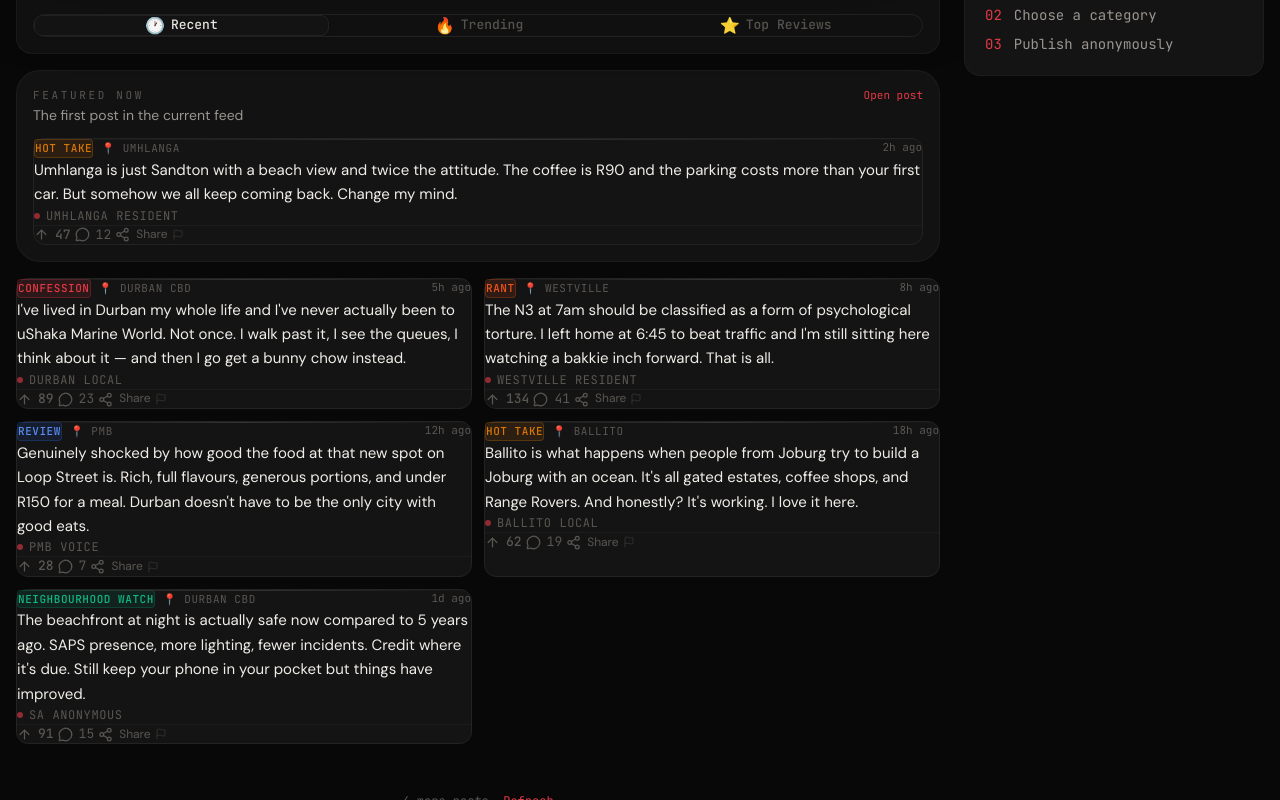
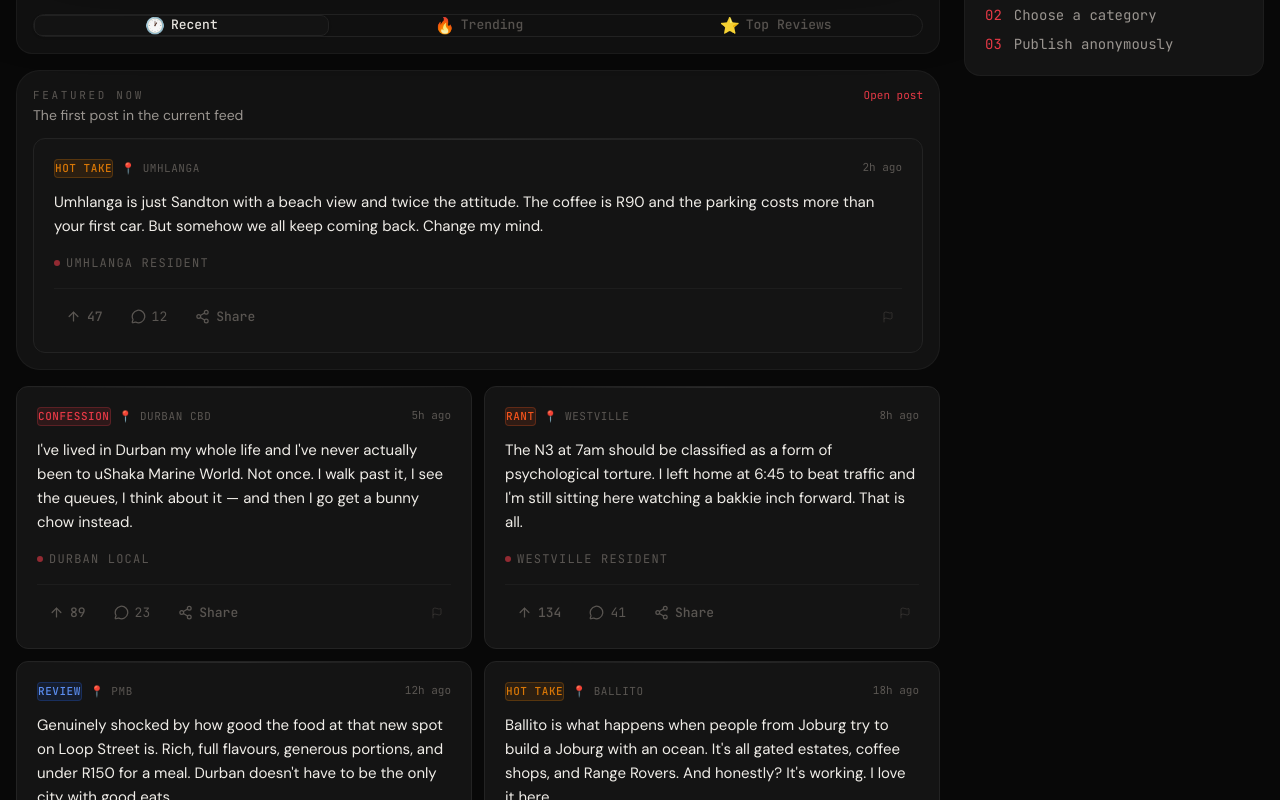
Before and after one commit to vysanchellan/onlysa, a Next.js app: page / in a window 1280 px wide. Shown: the part 640-1440 px from the top of the page. Built offline with nearby package versions, Linux system fonts and the light colour scheme.

Commit message:
Update post-card.tsx

```diff
--- a/components/ui/post-card.tsx
+++ b/components/ui/post-card.tsx
@@ -6,7 +6,16 @@ import { MessageCircle, ArrowUp, Share2, Flag } from "lucide-react";
 import { Post } from "@/types";
 import { CategoryBadge, AreaTag } from "./badge";
 import { timeAgo, getSessionToken, truncate } from "@/lib/utils";
-import { cn } from "@/lib/utils";
+
+const C = {
+  bgCard:    "#141414",
+  bgElev:    "#1C1C1C",
+  border:    "#232323",
+  text:      "#F0EDE8",
+  textMuted: "#5A5652",
+  red:       "#E63946",
+  green:     "#25D366",
+};
 
 interface PostCardProps {
   post: Post;
@@ -15,23 +24,17 @@ interface PostCardProps {
 }
 
 export function PostCard({ post, className, showFull = false }: PostCardProps) {
-  const [upvotes, setUpvotes] = useState(post.upvotes);
-  const [upvoted, setUpvoted] = useState(false);
+  const [upvotes, setUpvotes]   = useState(post.upvotes);
+  const [upvoted, setUpvoted]   = useState(false);
   const [isUpvoting, setIsUpvoting] = useState(false);
 
-  const handleUpvote = useCallback(
-    async (e: React.MouseEvent) => {
-      e.preventDefault();
-      e.stopPropagation();
+  const handleUpvote = useCallback(async (e: React.MouseEvent) => {
+    e.preventDefault(); e.stopPropagation();
     if (isUpvoting) return;
-
     setIsUpvoting(true);
     const session = getSessionToken();
-
-      // Optimistic update
-      setUpvoted((prev) => !prev);
-      setUpvotes((prev) => (upvoted ? prev - 1 : prev + 1));
-
+    setUpvoted(p => !p);
+    setUpvotes(p => upvoted ? p - 1 : p + 1);
     try {
       const res = await fetch(`/api/posts/${post.id}/upvote`, {
         method: "POST",
@@ -44,119 +47,147 @@ export function PostCard({ post, className, showFull = false }: PostCardProps) {
         setUpvoted(data.upvoted);
       }
     } catch {
-        // Revert on failure
-        setUpvoted((prev) => !prev);
-        setUpvotes((prev) => (upvoted ? prev + 1 : prev - 1));
+      setUpvoted(p => !p);
+      setUpvotes(p => upvoted ? p + 1 : p - 1);
     } finally {
       setIsUpvoting(false);
     }
-    },
-    [post.id, upvoted, isUpvoting]
-  );
+  }, [post.id, upvoted, isUpvoting]);
 
-  const handleShare = useCallback(
-    (e: React.MouseEvent) => {
-      e.preventDefault();
-      e.stopPropagation();
-      const url = `${window.location.origin}/post/${post.id}`;
+  const handleShare = useCallback((e: React.MouseEvent) => {
+    e.preventDefault(); e.stopPropagation();
+    const url  = `${window.location.origin}/post/${post.id}`;
     const text = `Check this on OnlySA: ${url}`;
     window.open(`https://wa.me/?text=${encodeURIComponent(text)}`, "_blank");
-    },
-    [post.id]
-  );
+  }, [post.id]);
 
   const content = showFull ? post.content : truncate(post.content, 220);
 
   return (
     <article
-      className={cn(
-        "group relative bg-bg-card border border-border rounded-xl p-5 card-hover cursor-pointer",
-        "hover:border-[#2a2a2a]",
-        className
-      )}
+      className={`post-card-hover ${className ?? ""}`}
+      style={{
+        position: "relative",
+        backgroundColor: C.bgCard,
+        border: `1px solid ${C.border}`,
+        borderRadius: "12px",
+        padding: "20px",
+        cursor: "pointer",
+        transition: "all 0.22s cubic-bezier(0.4,0,0.2,1)",
+      }}
     >
-      {/* Top gradient accent line */}
-      <div className="absolute top-0 left-0 right-0 h-px rounded-t-xl bg-gradient-to-r from-transparent via-[#333] to-transparent" />
+      {/* Top accent line */}
+      <div style={{
+        position: "absolute", top: 0, left: 0, right: 0, height: "1px",
+        borderRadius: "12px 12px 0 0",
+        background: "linear-gradient(to right, transparent, #2a2a2a, transparent)",
+      }} />
 
       {/* Header */}
-      <div className="flex items-start justify-between gap-3 mb-3">
-        <div className="flex flex-wrap items-center gap-2">
+      <div style={{ display: "flex", alignItems: "flex-start", justifyContent: "space-between", gap: "12px", marginBottom: "12px" }}>
+        <div style={{ display: "flex", flexWrap: "wrap", alignItems: "center", gap: "8px" }}>
           <CategoryBadge category={post.category} />
           <AreaTag area={post.area} />
         </div>
-        <span className="text-[11px] font-mono text-text-muted shrink-0">
+        <span style={{ fontSize: "11px", fontFamily: "var(--font-mono,monospace)", color: C.textMuted, flexShrink: 0 }}>
           {timeAgo(post.createdAt)}
         </span>
       </div>
 
       {/* Content */}
-      <p className="text-text-primary text-[15px] leading-relaxed mb-4 font-body">
+      <p style={{ color: C.text, fontSize: "15px", lineHeight: "1.6", marginBottom: "16px" }}>
         {content}
         {!showFull && post.content.length > 220 && (
-          <span className="text-text-muted ml-1 text-sm">read more</span>
+          <span style={{ color: C.textMuted, marginLeft: "4px", fontSize: "14px" }}>read more</span>
         )}
       </p>
 
       {/* Identity */}
-      <div className="flex items-center gap-1.5 mb-4">
-        <div className="w-1.5 h-1.5 rounded-full bg-accent-red/60" />
-        <span className="text-[12px] font-mono text-text-muted uppercase tracking-wider">
+      <div style={{ display: "flex", alignItems: "center", gap: "6px", marginBottom: "16px" }}>
+        <div style={{ width: "6px", height: "6px", borderRadius: "50%", backgroundColor: "rgba(230,57,70,0.6)" }} />
+        <span style={{ fontSize: "12px", fontFamily: "var(--font-mono,monospace)", color: C.textMuted, textTransform: "uppercase", letterSpacing: "0.1em" }}>
           {post.identity}
         </span>
       </div>
 
       {/* Actions */}
-      <div className="flex items-center gap-1 pt-3 border-t border-border/60">
-        {/* Upvote */}
-        <button
+      <div style={{ display: "flex", alignItems: "center", gap: "4px", paddingTop: "12px", borderTop: `1px solid rgba(35,35,35,0.6)` }}>
+        <ActionBtn
           onClick={handleUpvote}
-          className={cn(
-            "flex items-center gap-1.5 px-3 py-1.5 rounded-lg text-sm font-medium transition-all duration-200",
-            upvoted
-              ? "text-accent-red bg-accent-red/10"
-              : "text-text-muted hover:text-text-primary hover:bg-bg-elevated"
-          )}
-          aria-label="Upvote"
-        >
-          <ArrowUp
-            size={15}
-            className={cn(
-              "transition-transform",
-              upvoted && "scale-110"
-            )}
+          active={upvoted}
+          activeColor={C.red}
+          icon={<ArrowUp size={15} style={{ transform: upvoted ? "scale(1.1)" : "scale(1)", transition: "transform 0.15s" }} />}
+          label={String(upvotes)}
         />
-          <span className="font-mono text-[13px]">{upvotes}</span>
-        </button>
-
-        {/* Comments */}
         <Link
           href={`/post/${post.id}`}
-          onClick={(e) => e.stopPropagation()}
-          className="flex items-center gap-1.5 px-3 py-1.5 rounded-lg text-sm text-text-muted hover:text-text-primary hover:bg-bg-elevated transition-all"
+          onClick={e => e.stopPropagation()}
+          style={{ display: "flex", alignItems: "center", gap: "6px", padding: "6px 12px", borderRadius: "8px", color: C.textMuted, textDecoration: "none", fontSize: "13px", fontFamily: "var(--font-mono,monospace)", transition: "all 0.15s" }}
+          className="post-action-link"
         >
           <MessageCircle size={15} />
-          <span className="font-mono text-[13px]">{post.comments}</span>
+          {post.comments}
         </Link>
-
-        {/* Share */}
+        <ActionBtn
+          onClick={handleShare}
+          icon={<Share2 size={15} />}
+          label="Share"
+          hoverColor={C.green}
+          labelHide
+        />
         <button
-          onClick={handleShare}
-          className="flex items-center gap-1.5 px-3 py-1.5 rounded-lg text-sm text-text-muted hover:text-[#25D366] hover:bg-[#25D366]/10 transition-all"
-          aria-label="Share on WhatsApp"
-        >
-          <Share2 size={15} />
-          <span className="text-[12px] hidden sm:inline">Share</span>
-        </button>
-
-        {/* Report */}
-        <button
-          className="ml-auto flex items-center gap-1 px-2 py-1.5 rounded-lg text-text-muted/40 hover:text-text-muted hover:bg-bg-elevated transition-all"
+          style={{ marginLeft: "auto", display: "flex", alignItems: "center", padding: "6px 8px", borderRadius: "8px", color: "rgba(90,86,82,0.4)", background: "none", border: "none", cursor: "pointer", transition: "all 0.15s" }}
           title="Something wrong here?"
           aria-label="Report"
+          className="post-action-report"
         >
           <Flag size={12} />
         </button>
       </div>
+
+      <style>{`
+        .post-card-hover:hover { transform: translateY(-2px); background-color: #181818 !important; border-color: #2a2a2a !important; }
+        .post-action-link:hover { color: #F0EDE8 !important; background-color: #1C1C1C; }
+        .post-action-report:hover { color: #5A5652 !important; background-color: #1C1C1C; }
+      `}</style>
     </article>
   );
 }
+
+function ActionBtn({
+  onClick, icon, label, active, activeColor, hoverColor, labelHide,
+}: {
+  onClick: (e: React.MouseEvent) => void;
+  icon: React.ReactNode;
+  label: string;
+  active?: boolean;
+  activeColor?: string;
+  hoverColor?: string;
+  labelHide?: boolean;
+}) {
+  return (
+    <button
+      onClick={onClick}
+      style={{
+        display: "flex", alignItems: "center", gap: "6px",
+        padding: "6px 12px", borderRadius: "8px",
+        fontSize: "13px", fontFamily: "var(--font-mono,monospace)",
+        fontWeight: 500,
+        color: active && activeColor ? activeColor : "#5A5652",
+        backgroundColor: active && activeColor ? `${activeColor}1a` : "transparent",
+        border: "none", cursor: "pointer", transition: "all 0.15s",
+      }}
+      className={hoverColor ? "post-share-btn" : "post-upvote-btn"}
+    >
+      {icon}
+      <span className={labelHide ? "post-action-label-hide" : ""}>{label}</span>
+      {hoverColor && (
+        <style>{`
+          .post-share-btn:hover { color: ${hoverColor} !important; background-color: ${hoverColor}1a !important; }
+          .post-action-label-hide { display: none; }
+          @media (min-width: 640px) { .post-action-label-hide { display: inline; } }
+        `}</style>
+      )}
+    </button>
+  );
+}
```
Lines whose indentation alone changed are shown as unchanged.
